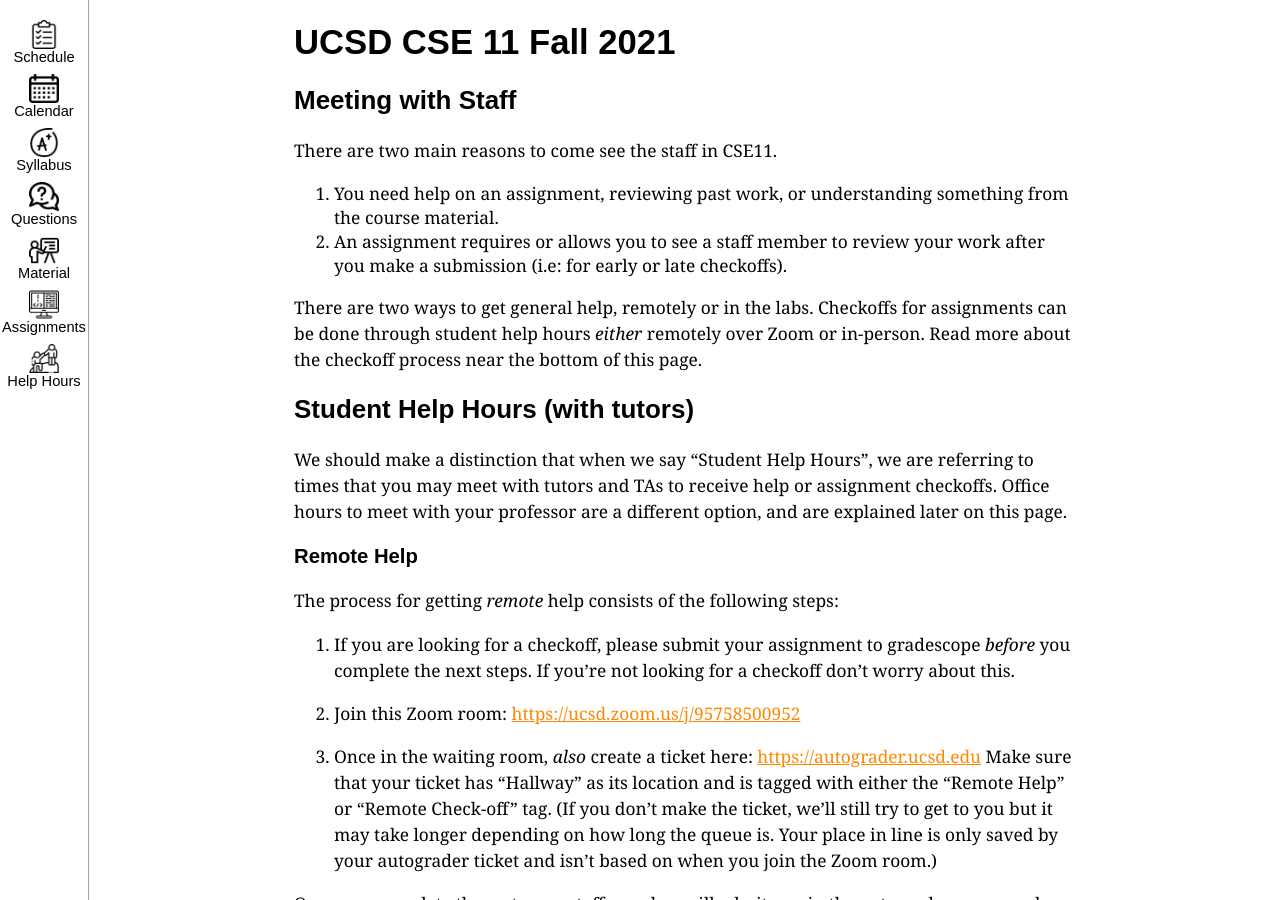
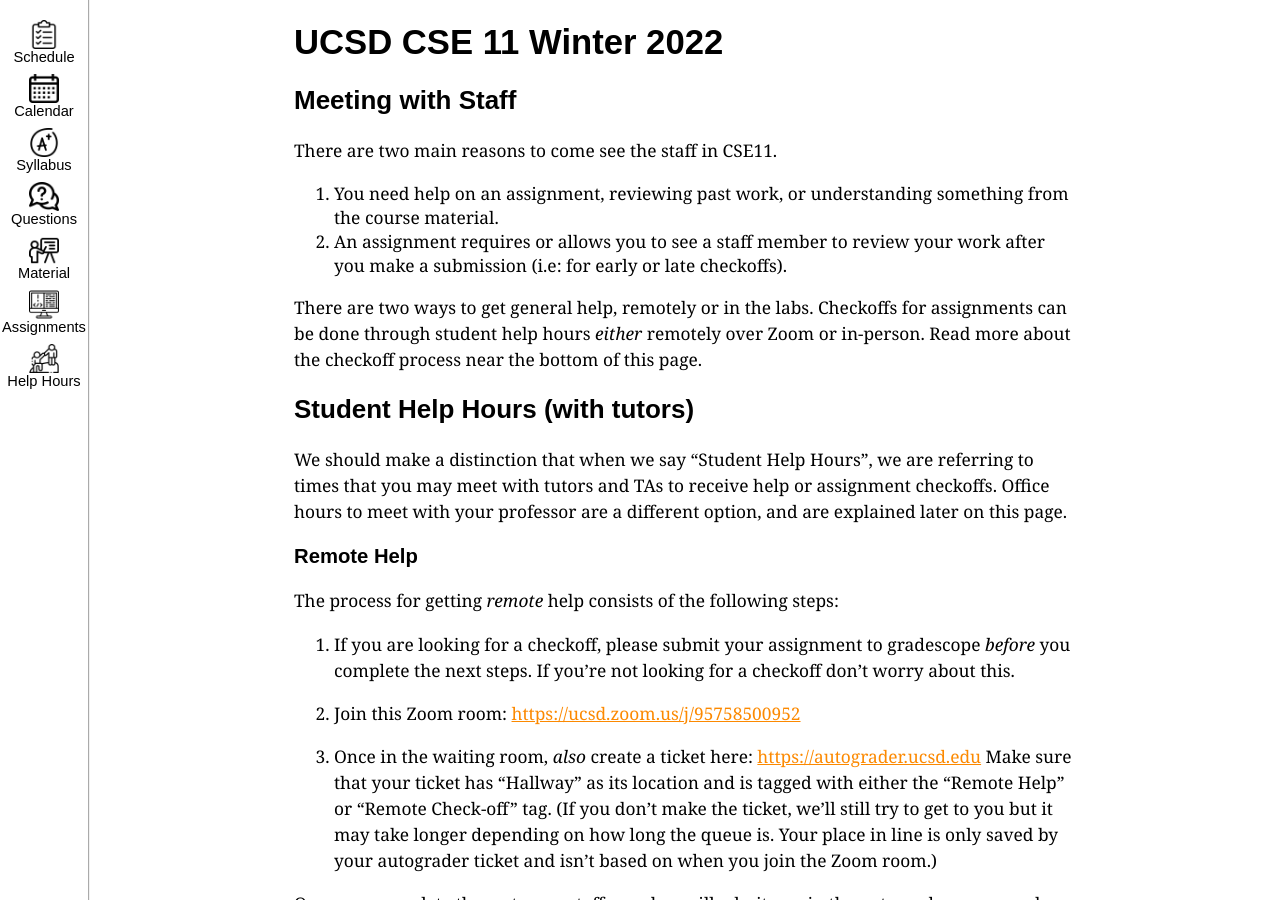
Before and after one commit to ucsd-cse11-w22/ucsd-cse11-w22.github.io, a Jekyll site: the page built from help-hours.md, in a window 1280 px wide and 900 px high. Built offline with Jekyll 4.4.1, drawn with Linux system fonts in a browser that asks for light colours.

Commit message:
Update help-hours.md

```diff
--- a/help-hours.md
+++ b/help-hours.md
@@ -2,7 +2,7 @@
 layout: with-sidebar
 title: "UCSD CSE11 – Accelerated Introduction to Programming"
 ---
-# UCSD CSE 11 Fall 2021
+# UCSD CSE 11 Winter 2022
 
 ## Meeting with Staff
 
```
